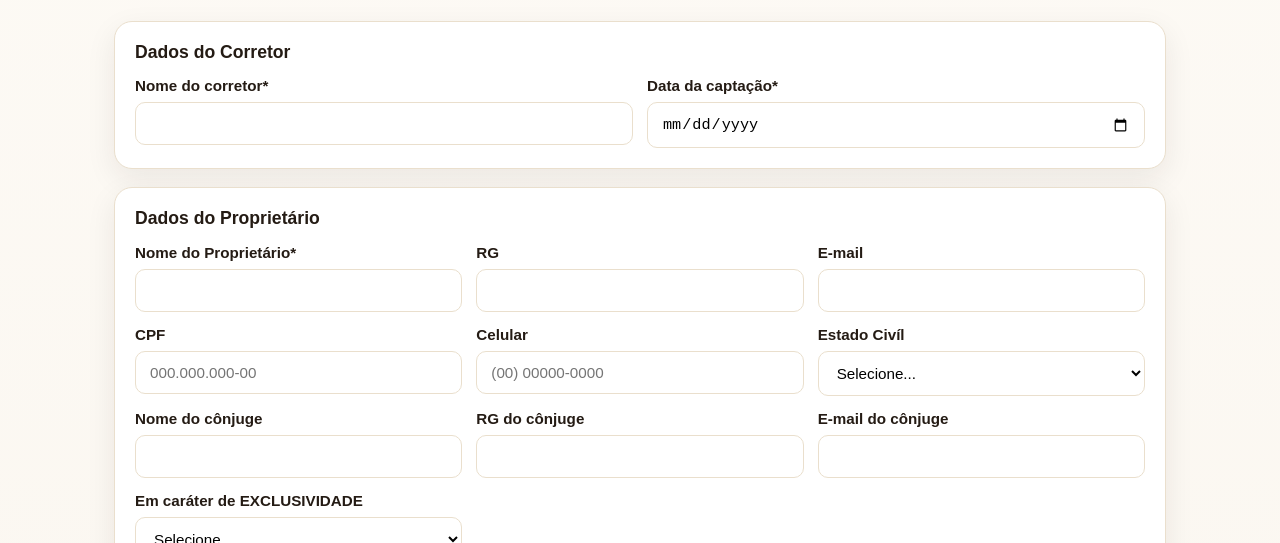
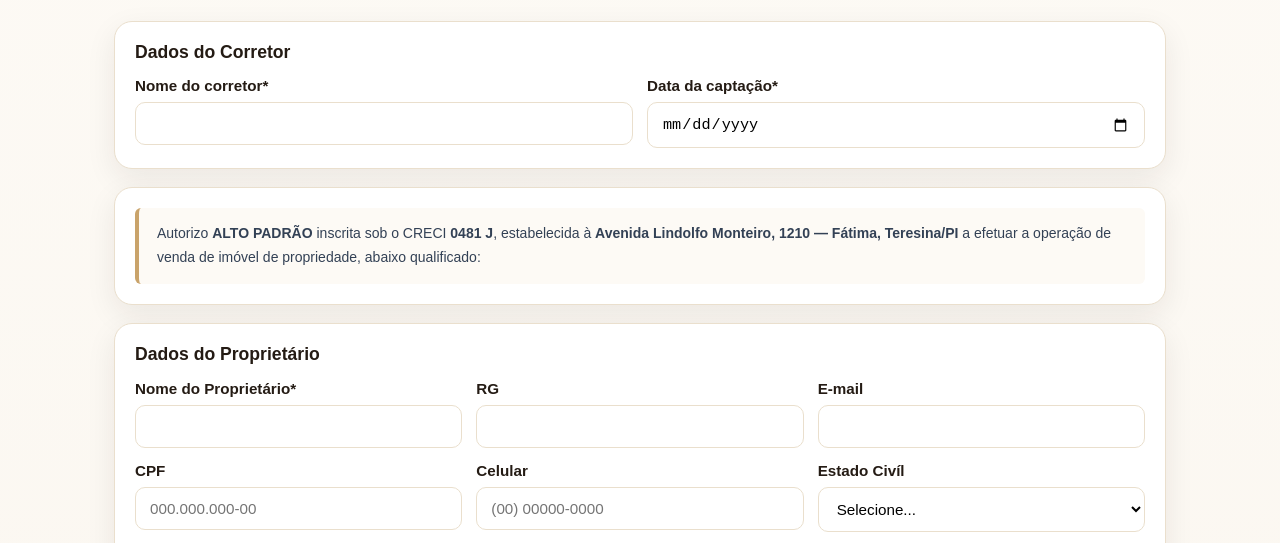
Before and after one commit to ZAQU3O/meular-formulario-captacao, a website: page index.html in a window 1280 px wide. Shown: the part 210-753 px from the top of the page. Drawn offline with nearby package versions, Linux system fonts and the light colour scheme.

Commit message:
feat: bloco de autorização ALTO PADRÃO entre corretor e proprietário

```diff
--- a/assets/css/style.css
+++ b/assets/css/style.css
@@ -149,6 +149,17 @@ textarea {
 
 .terms {
   line-height: 1.6;
+  color: #334155;
+}
+
+.autorizacao-texto {
+  margin: 0;
+  padding: 14px 18px;
+  background: #fdfaf5;
+  border-left: 4px solid var(--primary);
+  border-radius: 6px;
+  font-size: 14px;
+  line-height: 1.7;
   color: #334155;
 }
 
--- a/index.html
+++ b/index.html
@@ -36,6 +36,14 @@
             <input type="date" name="dataCaptacao" required />
           </label>
         </div>
+      </section>
+
+      <section class="card full">
+        <p class="autorizacao-texto">
+          Autorizo <strong>ALTO PADRÃO</strong> inscrita sob o CRECI <strong>0481 J</strong>,
+          estabelecida à <strong>Avenida Lindolfo Monteiro, 1210 — Fátima, Teresina/PI</strong>
+          a efetuar a operação de venda de imóvel de propriedade, abaixo qualificado:
+        </p>
       </section>
 
       <section class="card full">
```
